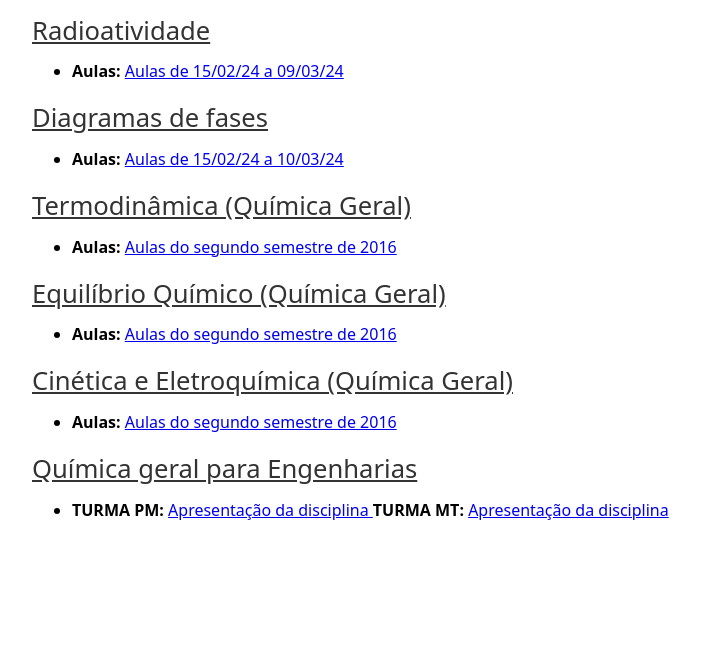
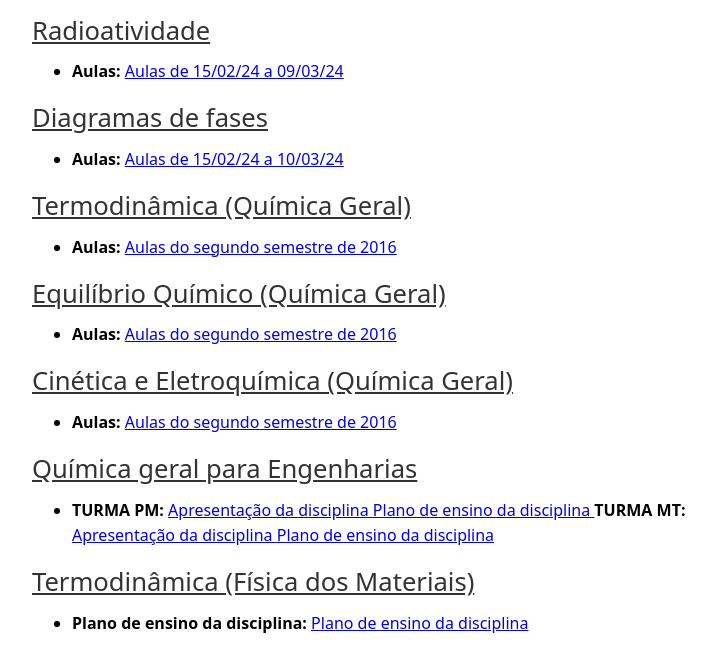
Before and after one commit to DiegoRaposo/diegoraposo.github.io, a plain HTML site: page index.html in a window 1280 px wide. Shown: the part 109-780 px from the top of the page, without its empty margins (274-990 px from the left). Drawn offline with Linux system fonts and the light colour scheme.

Commit message:
Update index.html

```diff
--- a/index.html
+++ b/index.html
@@ -71,13 +71,30 @@
                 <a href="https://github.com/DiegoRaposo/diegoraposo.github.io/blob/main/Apresenta%C3%A7%C3%A3o___Disciplina___Qu%C3%ADmica___UPE_POLI_Turma_MT.pdf
 "> Apresentação da disciplina
                 </a>
+                <a href="https://github.com/DiegoRaposo/diegoraposo.github.io/blob/main/Plano_de_ensino___Qu%C3%ADmica_Geral___MT.pdf
+"> Plano de ensino da disciplina
+                </a>
                 <span class="date">TURMA MT:</span>
                 <a href="https://github.com/DiegoRaposo/diegoraposo.github.io/blob/main/Apresenta%C3%A7%C3%A3o___Disciplina___Qu%C3%ADmica___UPE_POLI_Turma_MT.pdf
 "> Apresentação da disciplina
                 </a>
+                <a href="https://github.com/DiegoRaposo/diegoraposo.github.io/blob/main/Plano_de_ensino___Qu%C3%ADmica_Geral___PM.pdf.pdf
+"> Plano de ensino da disciplina
+                </a>
             </p>
         </li>
     </ul>
+        <h2 id="termodinamicamateriais">Termodinâmica (Física dos Materiais)</h2>
+    <ul>
+        <li>
+            <p class="termodinamicamateriais">
+                <span class="date">Plano de ensino da disciplina:</span>
+                <a href="https://github.com/DiegoRaposo/diegoraposo.github.io/blob/main/Plano_de_ensino___Termodin%C3%A2mica___F%C3%ADsica_de_materiais.pdf"> Plano de ensino da disciplina
+                </a>
+            </p>
+        </li>
+    </ul>
+
 </section>
 </body>
 </html>
```
